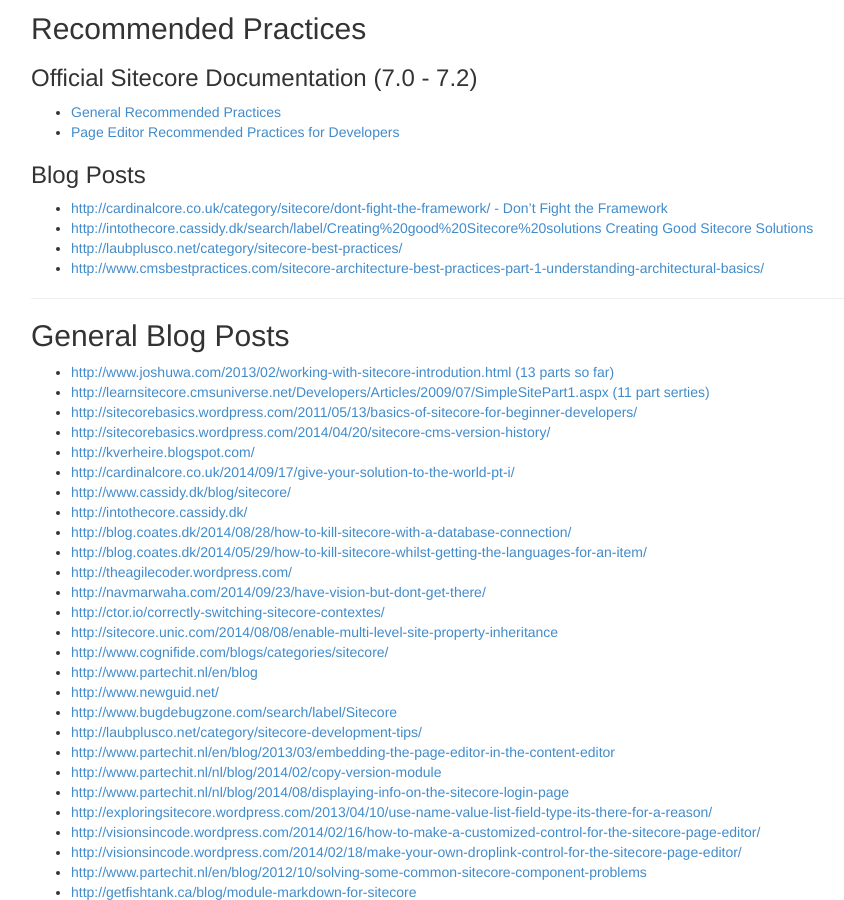
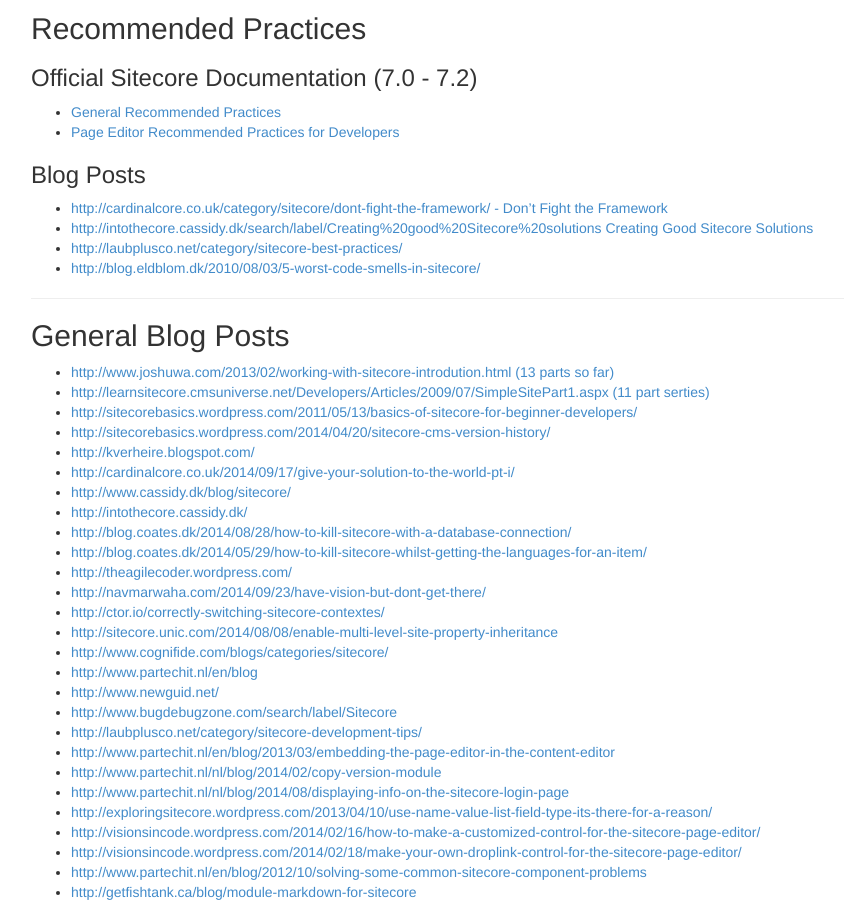
Before and after one commit to Sitecore-Community/docs, a Jekyll site: the page built from documentation/Sitecore Fundamentals/index.md, in a window 1280 px wide and 900 px high, scrolled down 2898 px. Shown: the whole window, without its empty margins (39-883 px from the left). Built offline with Jekyll 4.4.1, drawn with Linux system fonts in a browser that asks for light colours; nearby versions of some CDN libraries; some of the changed lines change nothing that is shown.

Commit message:
Modified file using Dillinger

```diff
--- a/documentation/Sitecore Fundamentals/index.md
+++ b/documentation/Sitecore Fundamentals/index.md
@@ -134,7 +134,7 @@
 
 --------------------------
 
-## Recommended Practices <a name="recommended-practices"></a>
+## Recommended Practices
 
 ### Official Sitecore Documentation (7.0 - 7.2)
 
@@ -146,7 +146,7 @@
 * [http://cardinalcore.co.uk/category/sitecore/dont-fight-the-framework/ - Don't Fight the Framework](http://cardinalcore.co.uk/category/sitecore/dont-fight-the-framework/)
 * [http://intothecore.cassidy.dk/search/label/Creating%20good%20Sitecore%20solutions Creating Good Sitecore Solutions]([http://intothecore.cassidy.dk/search/label/Creating%20good%20Sitecore%20solutions)
 * [http://laubplusco.net/category/sitecore-best-practices/](http://laubplusco.net/category/sitecore-best-practices/)
-* [http://www.cmsbestpractices.com/sitecore-architecture-best-practices-part-1-understanding-architectural-basics/](http://www.cmsbestpractices.com/sitecore-architecture-best-practices-part-1-understanding-architectural-basics/)
+* [http://blog.eldblom.dk/2010/08/03/5-worst-code-smells-in-sitecore/](http://blog.eldblom.dk/2010/08/03/5-worst-code-smells-in-sitecore/)
 
 --------------------------
 
```
